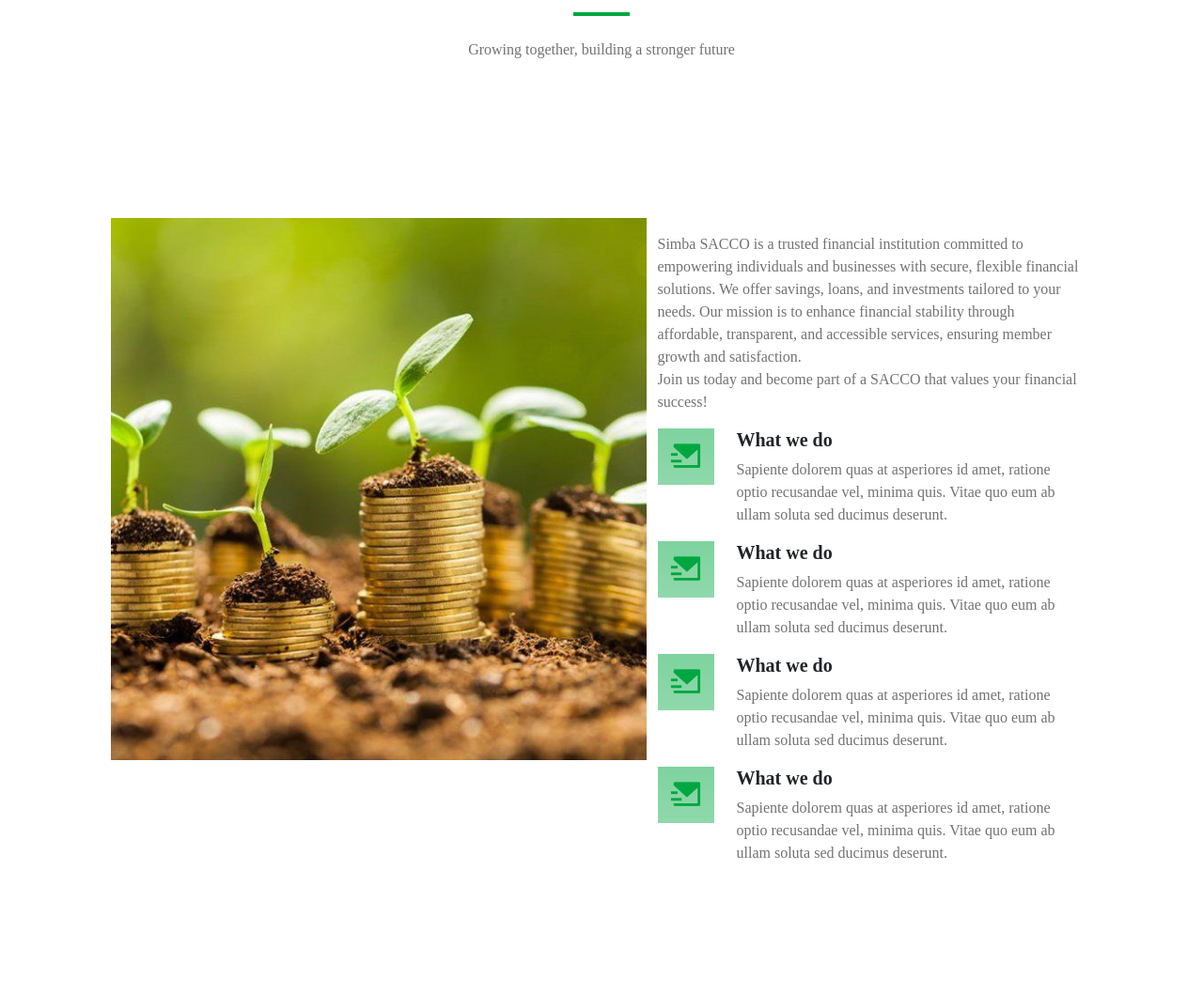
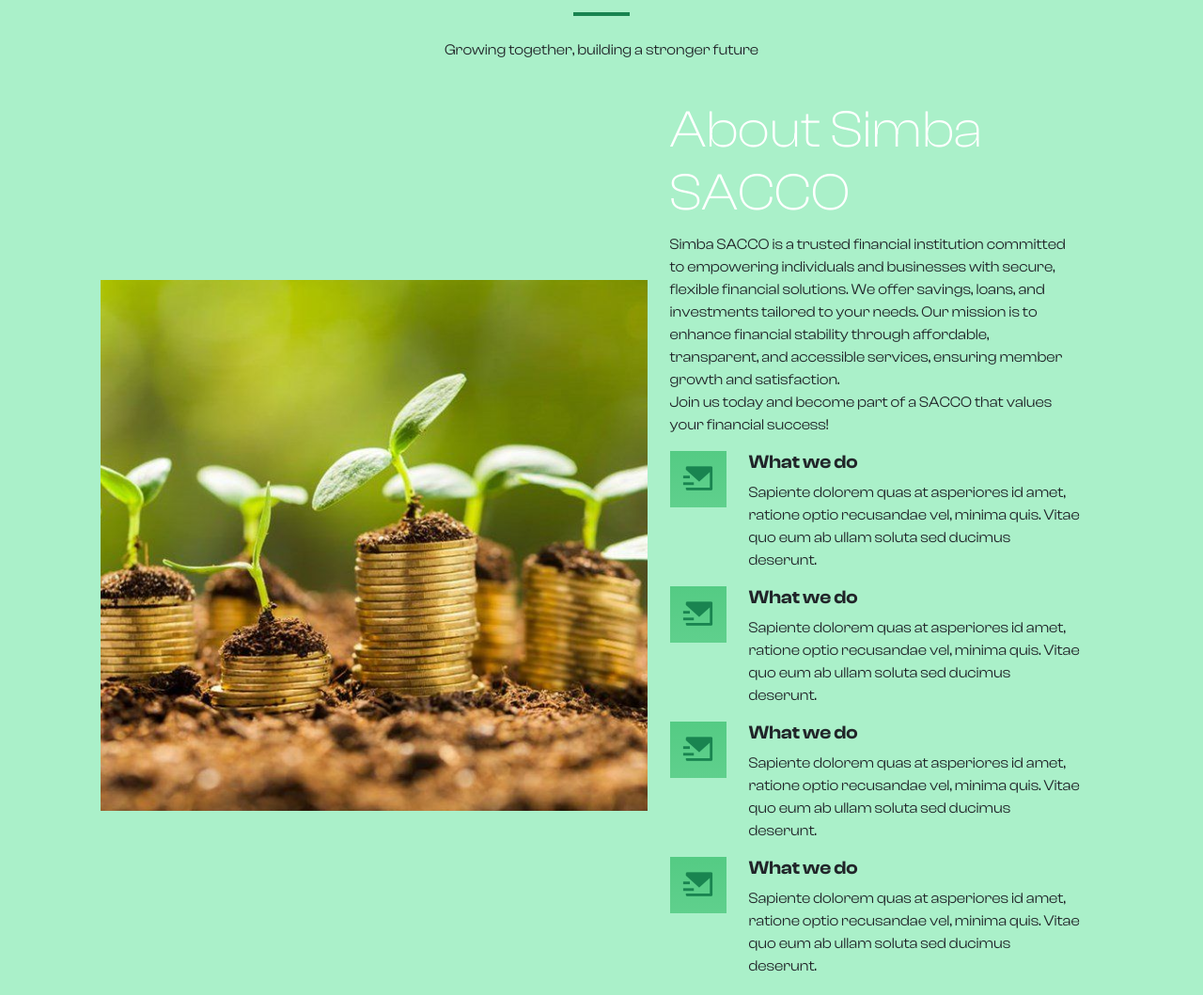
Before and after one commit to MicahNyakangoMosomi/landing-Page, a plain HTML site: page index.html in a window 1280 px wide. Shown: the part 1069-2128 px from the top of the page at 94% size. Drawn offline with nearby package versions, Linux system fonts and the light colour scheme; a script that the page names is missing.

Commit message:
color changes

```diff
--- a/assets/css/main.css
+++ b/assets/css/main.css
@@ -1,10 +1,10 @@
 @import url(../css/clash-display.css);
 :root{
   --c-dark:#212529;
-  --c-brand:#00a740;
-  --c-brand-light:#69dda7;
+  --c-brand:#198450;
+  --c-brand-light:#41dc8e;
   --c-brand-rgb:0, 167, 64;
-  --c-body:#727272;
+  --c-body:#aaf0c9;
   --font-base: "ClashDisplay", serif;
   --box-shadow: 0px 15px 25px rgba(0,0,0,0.08);
   --transition:all 0.5s ease;
@@ -13,8 +13,8 @@
 
 /* UTILITIES */
 body{
-  color: var(--c-body);
-  font-family: var(--c-body);
+  background-color: var(--c-body);
+  font-family: var(--font-base);
 }
 
 h1, h2, h3, h4, h5, h6,
--- a/index.html
+++ b/index.html
@@ -111,10 +111,10 @@
             </div>
           </div>
         </div>
-        <div class="row justify-content-center align-items-center">
+        <div class="row justify-content-center align-items-center gx-5">
 
           <div class="col-6 image-box" data-aos="fade-down" data-aos-delay="50">
-            <img class="img-fluid" src="./assets/images/about_us2.jpeg" alt="">
+            <img  src="./assets/images/about_us2.jpeg" alt="">
           </div>
           <div class="col-lg-5" data-aos="fade-down" data-aos-delay="150">
             <h1 class="text-white display-4">About Simba SACCO</h1>
```
